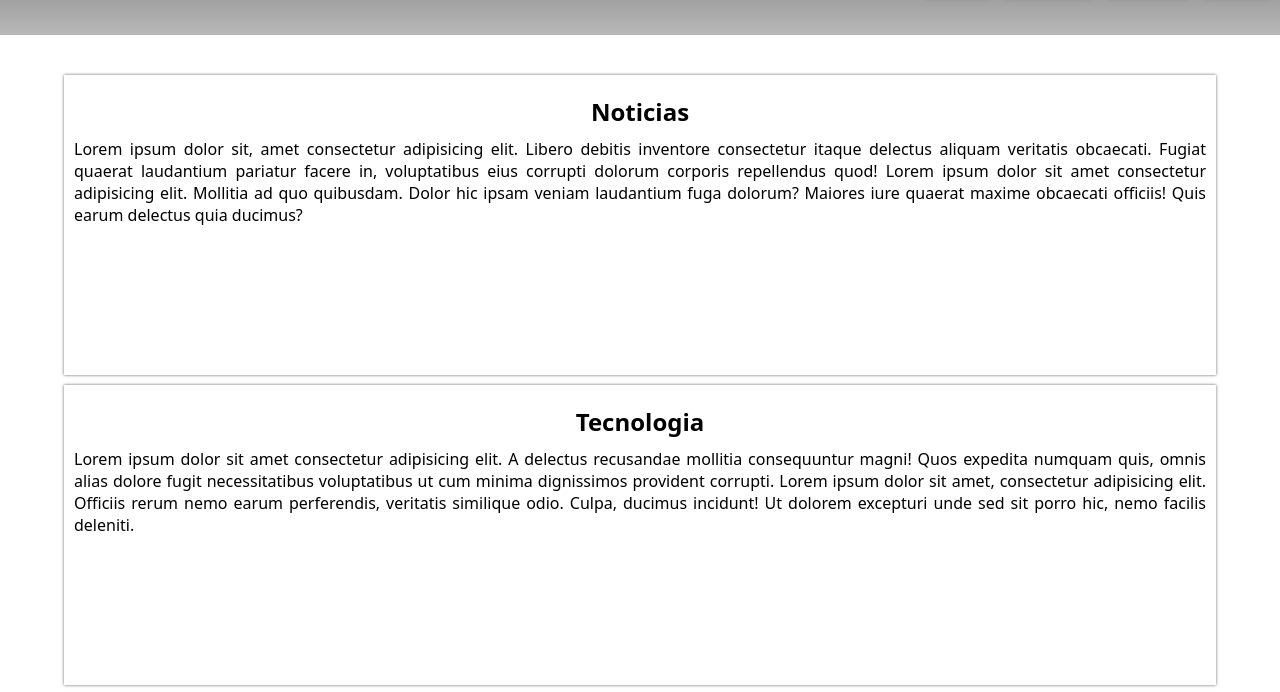
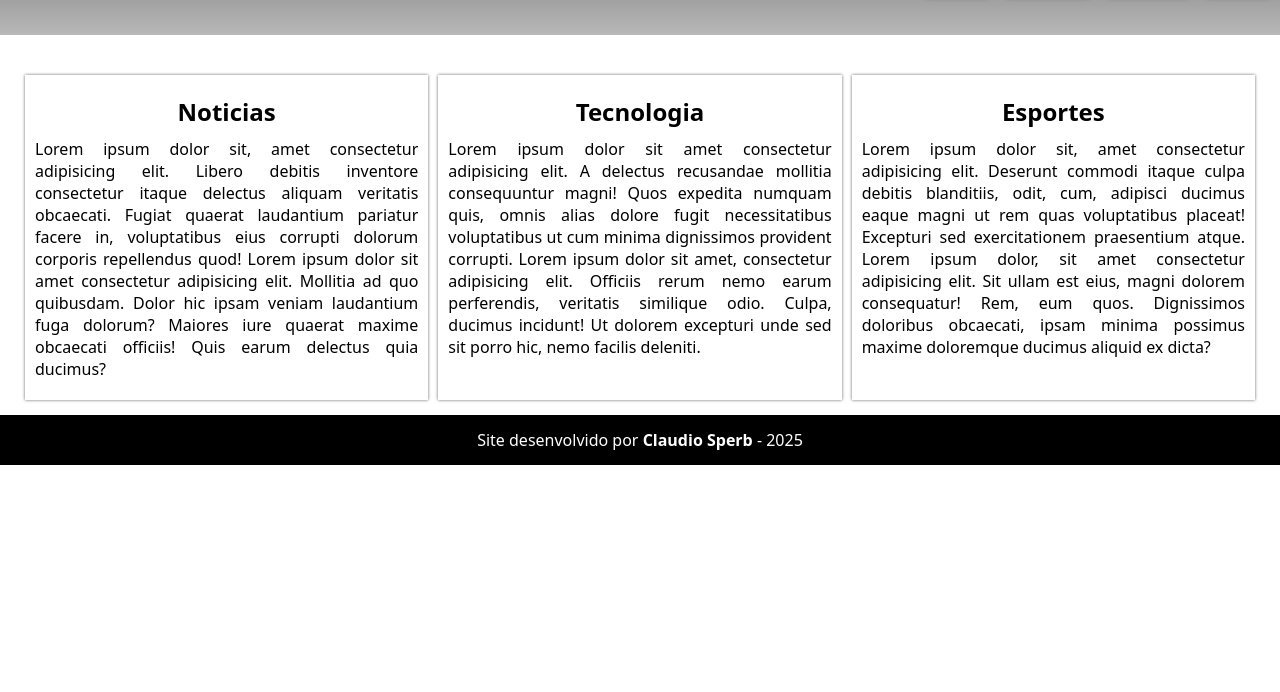
Before and after one commit to ClaudioSperb/testes, a plain HTML site: page Teste Site Flex Box/index.html in a window 1280 px wide. Shown: the part 85-777 px from the top of the page. Drawn offline with Linux system fonts and the light colour scheme.

Commit message:
Update style.css

```diff
--- a/Teste Site Flex Box/style.css
+++ b/Teste Site Flex Box/style.css
@@ -55,7 +55,7 @@ section.info{
 
     padding: 10px;
     display: flex;
-    flex-flow: nowrap column;
+    flex-flow: wrap column;
     justify-content: space-evenly;
     align-content: space-around;
 }
@@ -88,3 +88,19 @@ footer{
     background-color: black;
     color: white;
 }
+
+@media screen and (min-width: 690px){
+    section.info{
+        flex-flow: row;
+        width: 100%;
+
+        gap: 10px;
+
+
+    }
+
+    div.info{
+        height: 100%;
+
+    }
+}
```
